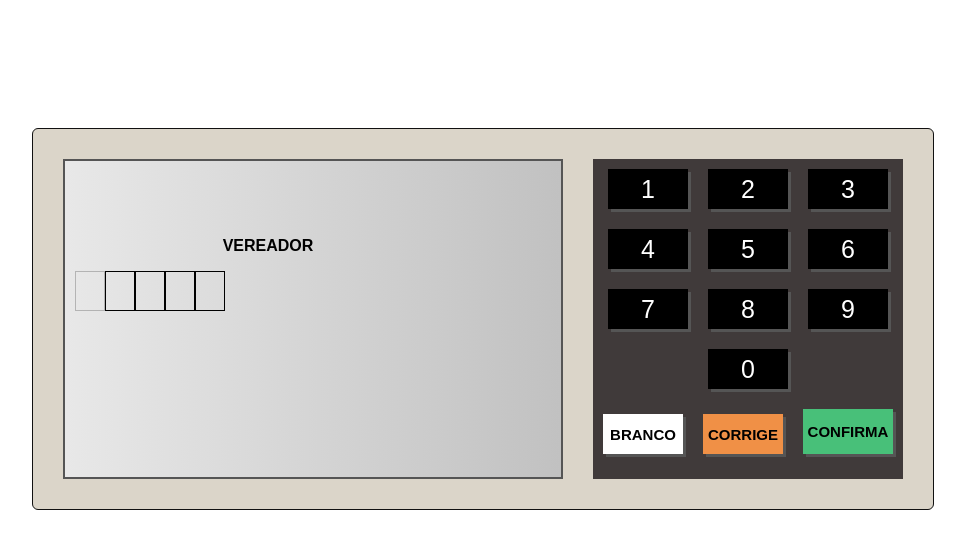
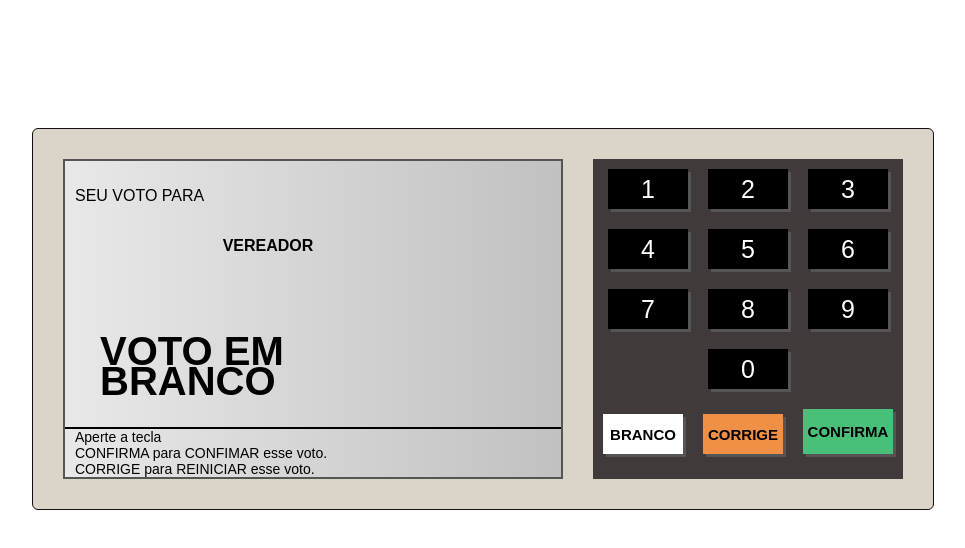
Before and after one commit to ricardo-rossini/Urna-Eletronica_Javascript, a plain HTML site: page index.html in a window 1280 px wide. Both pictures are taken after a click on the element "BRANCO". Shown: the whole page, without its empty margins (157-1122 px from the left). Drawn offline with Linux system fonts and the light colour scheme.

Commit message:
voto branco

```diff
--- a/css/style.css
+++ b/css/style.css
@@ -175,5 +175,5 @@ body{
 .aviso-grande{
     font-size: 40px;
     font-weight: bold;
-    padding: 20px 30px;
+    padding: 15px 25px;
 }
--- a/js/script.js
+++ b/js/script.js
@@ -9,12 +9,14 @@ let descricao = document.querySelector('.info-dados');
 // controle de ambientes
 let etapaAtual = 0;
 let numero = '';
+let branc = false;
 //******************************************************** */
 
 function comecaEtapa() {
     let etapa = etapas[etapaAtual];
     let numHTML = '';
     numero = '';
+    branc = false;
 
     for(let i = 0; i < etapa.numeros; i++){
         if (i === 0) {
@@ -81,7 +83,13 @@ function clicou(n) {
 }
 
 function branco() {
-    alert("branco");
+    if(numero === '') {
+        branc = true;
+        votoInfo.style.display = 'block';
+        aviso.style.display = 'block';
+        num.innerHTML = '';
+        descricao.innerHTML = '<div class="aviso-grande pisca">VOTO EM BRANCO</div>';
+    }
 }
 
 function corrige() {
```
